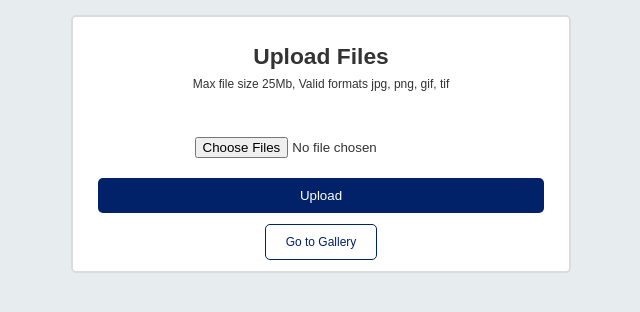
After one commit to finelinePG/imagick, a PHP site: page /ImageMagick/upload.php in a window 1280 px wide. The commit adds this page. Shown: the top 312 px of the page, without its empty margins (319-959 px from the left). Run offline with PHP 8.4, Linux system fonts and the light colour scheme.

Commit message:
upload page added and formatted gallery page

```diff
--- a/resources/templates/defaultGallery.php
+++ b/resources/templates/defaultGallery.php
@@ -13,8 +13,9 @@
 						</a>
 							<!--<a href="simpledemo/flip.php">Flip</a>
 							<a href="simpledemo/blur.php">Blur</a>-->
-						<input type="submit">
+						<input type="submit" value="Edit" class="fledit">
 					</form>
+					<a href="<?php echo $image['file_path']; ?>" download="<?php echo $image['file_path']; ?>" title="<?php echo $image['file_title']; ?>" class="fldownload">Download</a>
                 </li>
             <?php endforeach; ?>
         </ul>
--- /dev/null
+++ b/upload.php
@@ -0,0 +1,168 @@
+<?php
+$valid_formats = array("jpg", "png", "gif", "zip", "bmp", "tif", "tiff");
+$max_file_size = 25000000; //25 Mb
+$path = "gallery-images/"; // Upload directory
+$count = 0;
+
+if(isset($_POST) and $_SERVER['REQUEST_METHOD'] == "POST"){
+	// Loop $_FILES to execute all files
+	foreach ($_FILES['files']['name'] as $f => $name) {
+	    if ($_FILES['files']['error'][$f] == 4) {
+	        continue; // Skip file if any error found
+	    }
+	    if ($_FILES['files']['error'][$f] == 0) {
+	        if ($_FILES['files']['size'][$f] > $max_file_size) {
+	            $message[] = "$name is too large!.";
+	            continue; // Skip large files
+	        }
+			elseif( ! in_array(pathinfo($name, PATHINFO_EXTENSION), $valid_formats) ){
+				$message[] = "$name is not a valid format";
+				continue; // Skip invalid file formats
+			}
+	        else{ // No error found! Move uploaded files
+	            if(move_uploaded_file($_FILES["files"]["tmp_name"][$f], $path.$name)) {
+	            	$count++; // Number of successfully uploaded files
+	            }
+	        }
+	    }
+	}
+}
+?>
+
+<!doctype html>
+<html lang="en">
+<head>
+	<meta charset="UTF-8" />
+	<title>Asset Management</title>
+<style type="text/css">
+a{ text-decoration: none; color: #333}
+h1{ font-size: 1.9em; margin: 10px 0}
+p{ margin: 8px 0}
+*{
+	margin: 0;
+	padding: 0;
+	box-sizing: border-box;
+	-webkit-box-sizing: border-box;
+	-moz-box-sizing: border-box;
+	-webkit-font-smoothing: antialiased;
+	-moz-font-smoothing: antialiased;
+	-o-font-smoothing: antialiased;
+	font-smoothing: antialiased;
+	text-rendering: optimizeLegibility;
+}
+body{
+	font: 12px Arial,Tahoma,Helvetica,FreeSans,sans-serif;
+	text-transform: inherit;
+	color: #333;
+	background: #e7edee;
+	width: 100%;
+	line-height: 18px;
+}
+.wrap{
+	width: 500px;
+	margin: 15px auto;
+	padding: 20px 25px;
+	background: white;
+	border: 2px solid #DBDBDB;
+	-webkit-border-radius: 5px;
+	-moz-border-radius: 5px;
+	border-radius: 5px;
+	overflow: hidden;
+	text-align: center;
+}
+.status{
+	/*display: none;*/
+	padding: 8px 35px 8px 14px;
+	margin: 20px 0;
+	text-shadow: 0 1px 0 rgba(255, 255, 255, 0.5);
+	color: #468847;
+	background-color: #dff0d8;
+	border-color: #d6e9c6;
+	-webkit-border-radius: 4px;
+	-moz-border-radius: 4px;
+	border-radius: 4px;
+}
+.error{
+	/*display: none;*/
+	padding: 8px 35px 8px 14px;
+	margin: 20px 0;
+	text-shadow: 0 1px 0 rgba(255, 255, 255, 0.5);
+	color: #fff;
+	background-color: #990000;
+	border-color: #d6e9c6;
+	-webkit-border-radius: 4px;
+	-moz-border-radius: 4px;
+	border-radius: 4px;
+}
+
+
+input[type="submit"] {
+	cursor:pointer;
+	width:100%;
+	border:none;
+	background:#012168;
+	color:#FFF;
+	margin: 20px 0;
+	padding: 10px;
+	border-radius:5px;
+}
+input[type="submit"]:hover {
+	background:#00A7E1;
+	color: #fff;
+	-webkit-transition:background 0.6s ease-in-out;
+	-moz-transition:background 0.6s ease-in-out;
+	transition:background-color 0.6s ease-in-out;
+}
+input[type="submit"]:active {
+	box-shadow:inset 0 1px 3px rgba(0,0,0,0.5);
+}
+.flbutton {
+	color: #012168;
+	padding: 10px 20px;
+	-moz-border-radius: 5px;
+	-webkit-border-radius: 5px;
+	border-radius: 5px;
+	border: 1px solid #012168;
+}
+
+.flbutton:hover {
+	background:#00A7E1;
+	border: 1px solid #00A7E1;
+	color: #fff;
+	-webkit-transition:background 0.6s ease-in-out;
+	-moz-transition:background 0.6s ease-in-out;
+	transition:background-color 0.6s ease-in-out;
+}
+
+
+</style>
+
+</head>
+<body>
+	<div class="wrap">
+		<h1>Upload Files</a></h1>
+		<?php
+		# error messages
+		if (isset($message)) {
+			foreach ($message as $msg) {
+				printf("<p class='error'>%s</p></ br>\n", $msg);
+			}
+		}
+		# success message
+		if($count !=0){
+			printf("<p class='status'>%d files added successfully!</p>\n", $count);
+		}
+		?>
+		<p>Max file size 25Mb, Valid formats jpg, png, gif, tif</p>
+		<br />
+		<br />
+		<!-- Multiple file upload html form-->
+		<form action="" method="post" enctype="multipart/form-data">
+			<input type="file" name="files[]" multiple="multiple" accept="image/*">
+			<input type="submit" value="Upload">
+		</form>
+	<a href="index.php" class="flbutton">Go to Gallery</a>
+	</div>
+
+</body>
+</html>
```
Also changed, not shown: resources/themes/uber-naked/style.css (+75 -7 lines), gallery-images/Gateway CSNP SB_PA-1 copy.jpg (added), gallery-images/Gateway DSNP SB_KY-1 copy.jpg (added), gallery-images/Gateway DSNP SB_NC-1 copy.jpg (added), gallery-images/Gateway DSNP SB_OH-1 copy.jpg (added), gallery-images/Gateway DSNP SB_PA-1 copy.jpg (added), gallery-images/Screen shot 2016-02-02 at 8.12.38 AM.png (added), 6 other files.
